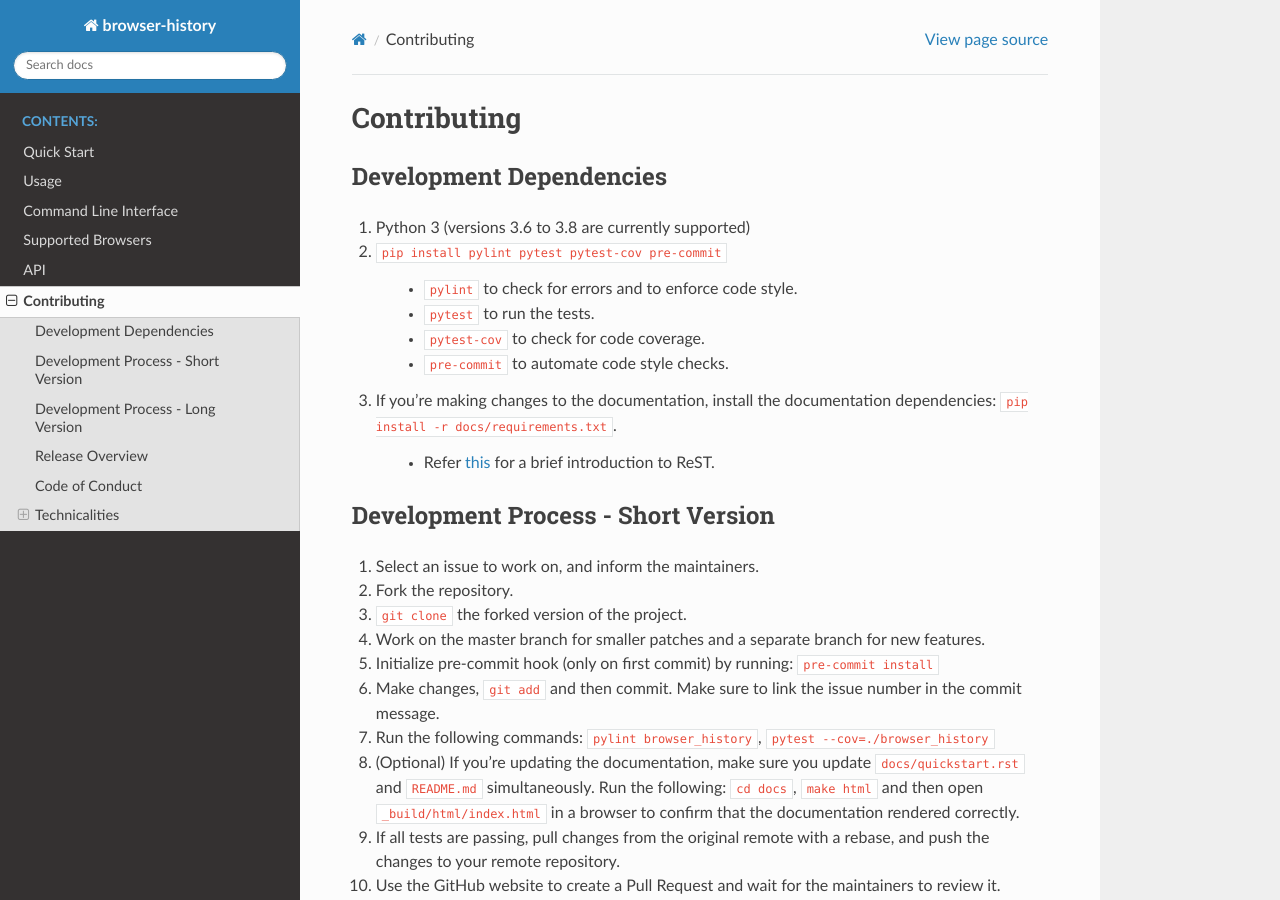
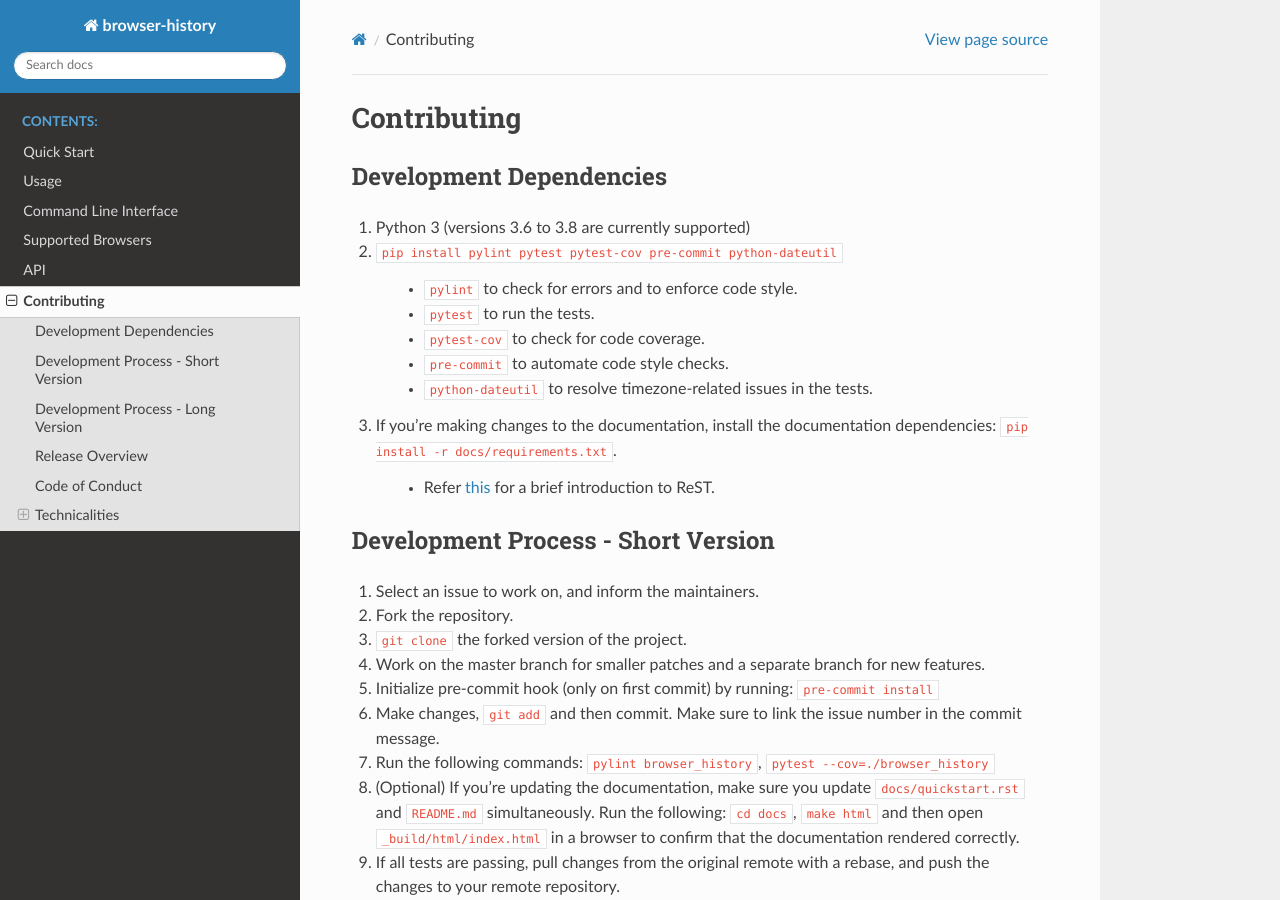
Before and after one commit to browser-history/browser-history, a Sphinx documentation site: the page built from docs/contributing.rst, in a window 1280 px wide and 900 px high. Built offline with Sphinx 7.4.7 and the Read the Docs theme 2.0.0, drawn with Linux system fonts in a browser that asks for light colours.

Commit message:
Update contributing.rst
Added python-dateutil dependency

```diff
--- a/docs/contributing.rst
+++ b/docs/contributing.rst
@@ -5,12 +5,13 @@ Development Dependencies
 ------------------------
 
 #. Python 3 (versions 3.6 to 3.8 are currently supported)
-#. ``pip install pylint pytest pytest-cov pre-commit``
+#. ``pip install pylint pytest pytest-cov pre-commit python-dateutil``
 
     * ``pylint`` to check for errors and to enforce code style.
     * ``pytest`` to run the tests.
     * ``pytest-cov`` to check for code coverage.
     * ``pre-commit`` to automate code style checks.
+    * ``python-dateutil`` to resolve timezone-related issues in the tests.
 
 #. If you're making changes to the documentation, install the documentation dependencies: ``pip install -r docs/requirements.txt``.
 
```
